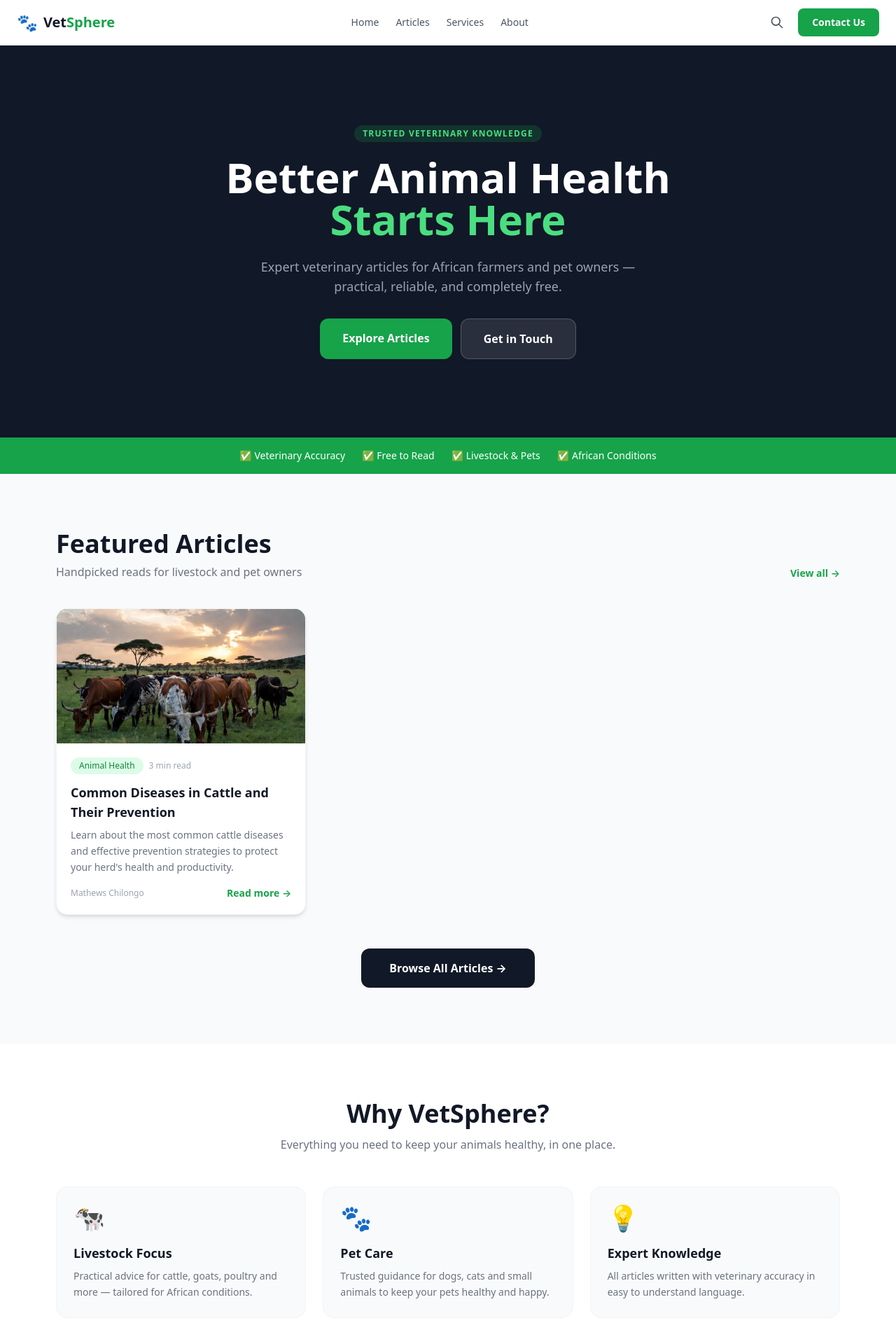
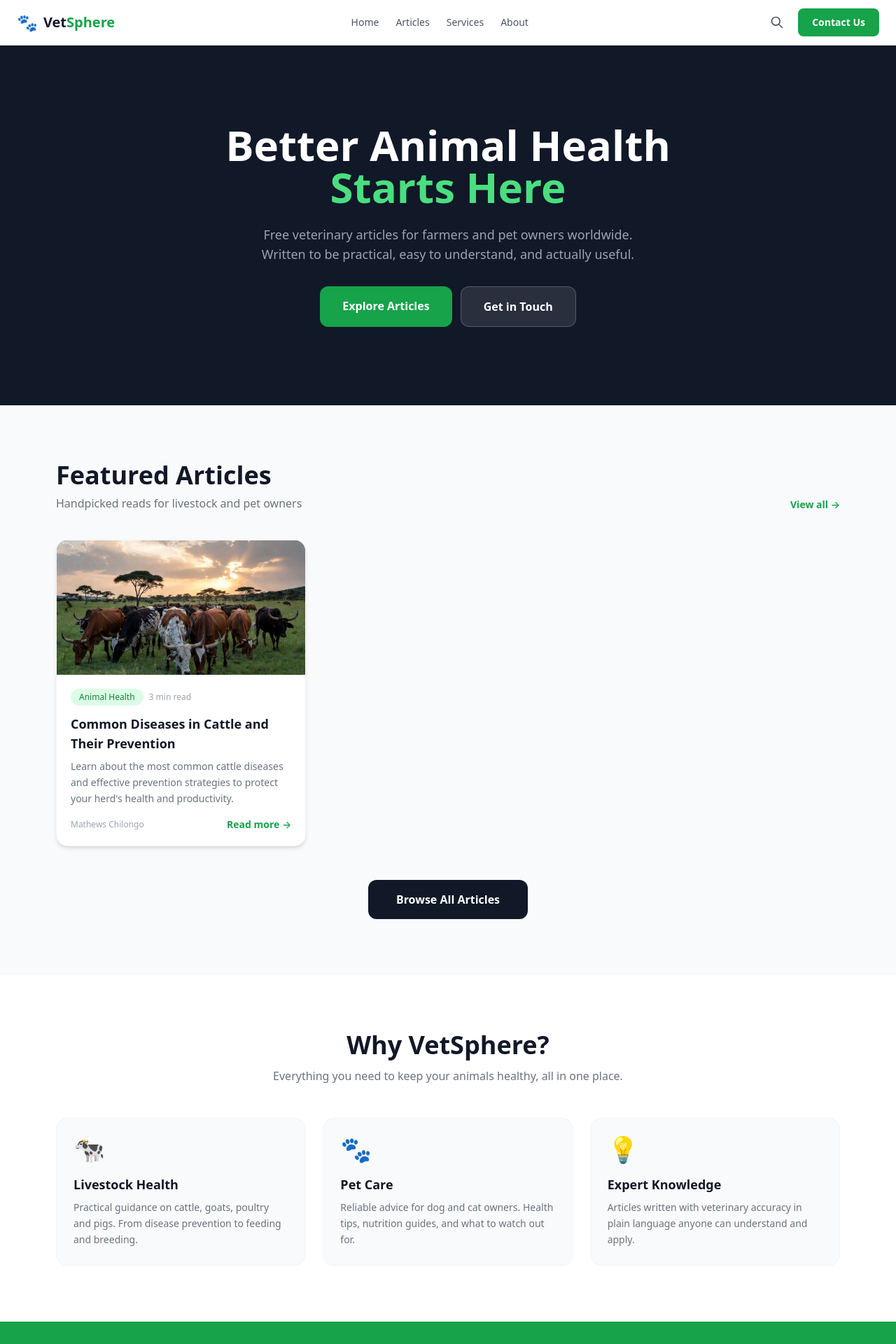
Before and after one commit to mathewschilongo099/VetSphere, a Next.js app: page / in a window 1280 px wide. Shown: the top 1920 px of the page at 70% size. Built offline with nearby package versions, Linux system fonts and the light colour scheme.

Commit message:
Update page.tsx

```diff
--- a/src/app/page.tsx
+++ b/src/app/page.tsx
@@ -11,15 +11,12 @@ export default async function HomePage() {
       <section className="bg-gray-900 text-white w-full py-20 sm:py-28">
         <div className="max-w-4xl mx-auto px-4 flex flex-col items-center">
           <div className="flex-1 text-center">
-            <span className="inline-block bg-green-600/20 text-green-400 text-xs font-semibold px-3 py-1 rounded-full mb-5 uppercase tracking-widest">
-              Trusted Veterinary Knowledge
-            </span>
             <h1 className="text-4xl sm:text-5xl lg:text-6xl font-extrabold leading-tight mb-6">
               Better Animal Health <br className="hidden sm:block" />
               <span className="text-green-400">Starts Here</span>
             </h1>
             <p className="text-gray-400 text-base sm:text-lg mb-8 max-w-xl mx-auto">
-              Expert veterinary articles for African farmers and pet owners — practical, reliable, and completely free.
+              Free veterinary articles for farmers and pet owners worldwide. Written to be practical, easy to understand, and actually useful.
             </p>
             <div className="flex flex-col sm:flex-row gap-3 justify-center">
               <a href="/articles" className="bg-green-600 hover:bg-green-500 text-white font-bold px-8 py-4 rounded-xl transition text-center">
@@ -30,16 +27,6 @@ export default async function HomePage() {
               </a>
             </div>
           </div>
-        </div>
-      </section>
-
-      {/* Trust Bar */}
-      <section className="bg-green-600 text-white py-4 w-full">
-        <div className="max-w-6xl mx-auto px-4 flex flex-wrap justify-center gap-6 text-sm font-medium text-center">
-          <span>✅ Veterinary Accuracy</span>
-          <span>✅ Free to Read</span>
-          <span>✅ Livestock & Pets</span>
-          <span>✅ African Conditions</span>
         </div>
       </section>
 
@@ -68,7 +55,7 @@ export default async function HomePage() {
 
           <div className="text-center mt-12">
             <a href="/articles" className="inline-block bg-gray-900 hover:bg-gray-800 text-white px-10 py-4 rounded-xl font-bold transition">
-              Browse All Articles →
+              Browse All Articles
             </a>
           </div>
         </div>
@@ -78,19 +65,23 @@ export default async function HomePage() {
       <section className="w-full py-16 sm:py-20 bg-white">
         <div className="max-w-6xl mx-auto px-4 text-center">
           <h2 className="text-3xl sm:text-4xl font-extrabold text-gray-900 mb-3">Why VetSphere?</h2>
-          <p className="text-gray-500 mb-12 max-w-xl mx-auto">Everything you need to keep your animals healthy, in one place.</p>
+          <p className="text-gray-500 mb-12 max-w-xl mx-auto">Everything you need to keep your animals healthy, all in one place.</p>
           <div className="grid grid-cols-1 sm:grid-cols-3 gap-6">
-            {[
-              { icon: '🐄', title: 'Livestock Focus', desc: 'Practical advice for cattle, goats, poultry and more — tailored for African conditions.' },
-              { icon: '🐾', title: 'Pet Care', desc: 'Trusted guidance for dogs, cats and small animals to keep your pets healthy and happy.' },
-              { icon: '💡', title: 'Expert Knowledge', desc: 'All articles written with veterinary accuracy in easy to understand language.' },
-            ].map(({ icon, title, desc }) => (
-              <div key={title} className="bg-gray-50 border border-gray-100 rounded-2xl p-6 text-left hover:shadow-md transition">
-                <div className="text-4xl mb-4">{icon}</div>
-                <h3 className="font-bold text-lg text-gray-900 mb-2">{title}</h3>
-                <p className="text-gray-500 text-sm leading-relaxed">{desc}</p>
-              </div>
-            ))}
+            <div className="bg-gray-50 border border-gray-100 rounded-2xl p-6 text-left hover:shadow-md transition">
+              <div className="text-4xl mb-4">🐄</div>
+              <h3 className="font-bold text-lg text-gray-900 mb-2">Livestock Health</h3>
+              <p className="text-gray-500 text-sm leading-relaxed">Practical guidance on cattle, goats, poultry and pigs. From disease prevention to feeding and breeding.</p>
+            </div>
+            <div className="bg-gray-50 border border-gray-100 rounded-2xl p-6 text-left hover:shadow-md transition">
+              <div className="text-4xl mb-4">🐾</div>
+              <h3 className="font-bold text-lg text-gray-900 mb-2">Pet Care</h3>
+              <p className="text-gray-500 text-sm leading-relaxed">Reliable advice for dog and cat owners. Health tips, nutrition guides, and what to watch out for.</p>
+            </div>
+            <div className="bg-gray-50 border border-gray-100 rounded-2xl p-6 text-left hover:shadow-md transition">
+              <div className="text-4xl mb-4">💡</div>
+              <h3 className="font-bold text-lg text-gray-900 mb-2">Expert Knowledge</h3>
+              <p className="text-gray-500 text-sm leading-relaxed">Articles written with veterinary accuracy in plain language anyone can understand and apply.</p>
+            </div>
           </div>
         </div>
       </section>
@@ -99,7 +90,7 @@ export default async function HomePage() {
       <section className="w-full bg-green-600 py-14">
         <div className="max-w-3xl mx-auto px-4 text-center">
           <h2 className="text-3xl sm:text-4xl font-extrabold text-white mb-4">Have a question about your animals?</h2>
-          <p className="text-green-100 mb-8 text-base sm:text-lg">Browse our articles or get in touch with us directly.</p>
+          <p className="text-green-100 mb-8 text-base sm:text-lg">Browse our articles or reach out and we will be happy to help.</p>
           <div className="flex flex-col sm:flex-row gap-4 justify-center">
             <a href="/articles" className="bg-white text-green-700 font-bold px-8 py-4 rounded-xl hover:bg-green-50 transition text-center">
               Read Articles
```
